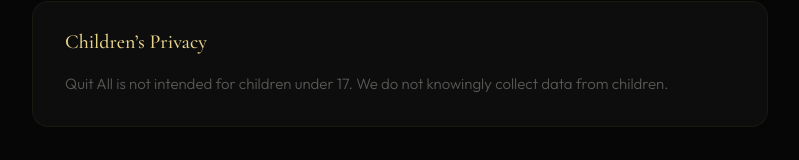
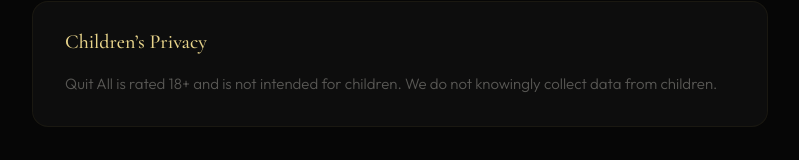
Before and after one commit to apoorvdarshan/quit-all, a Next.js app: page /privacy in a window 1280 px wide. Shown: the part 1436-1596 px from the top of the page, without its empty margins (240-1039 px from the left). Built offline with nearby package versions, Linux system fonts and the light colour scheme.

Commit message:
Update age rating to 18+ in privacy policy

```diff
--- a/src/app/privacy/page.tsx
+++ b/src/app/privacy/page.tsx
@@ -44,7 +44,7 @@
   },
   {
     title: "Children\u2019s Privacy",
-    content: "Quit All is not intended for children under 17. We do not knowingly collect data from children.",
+    content: "Quit All is rated 18+ and is not intended for children. We do not knowingly collect data from children.",
   },
   {
     title: "Changes to This Policy",
```
